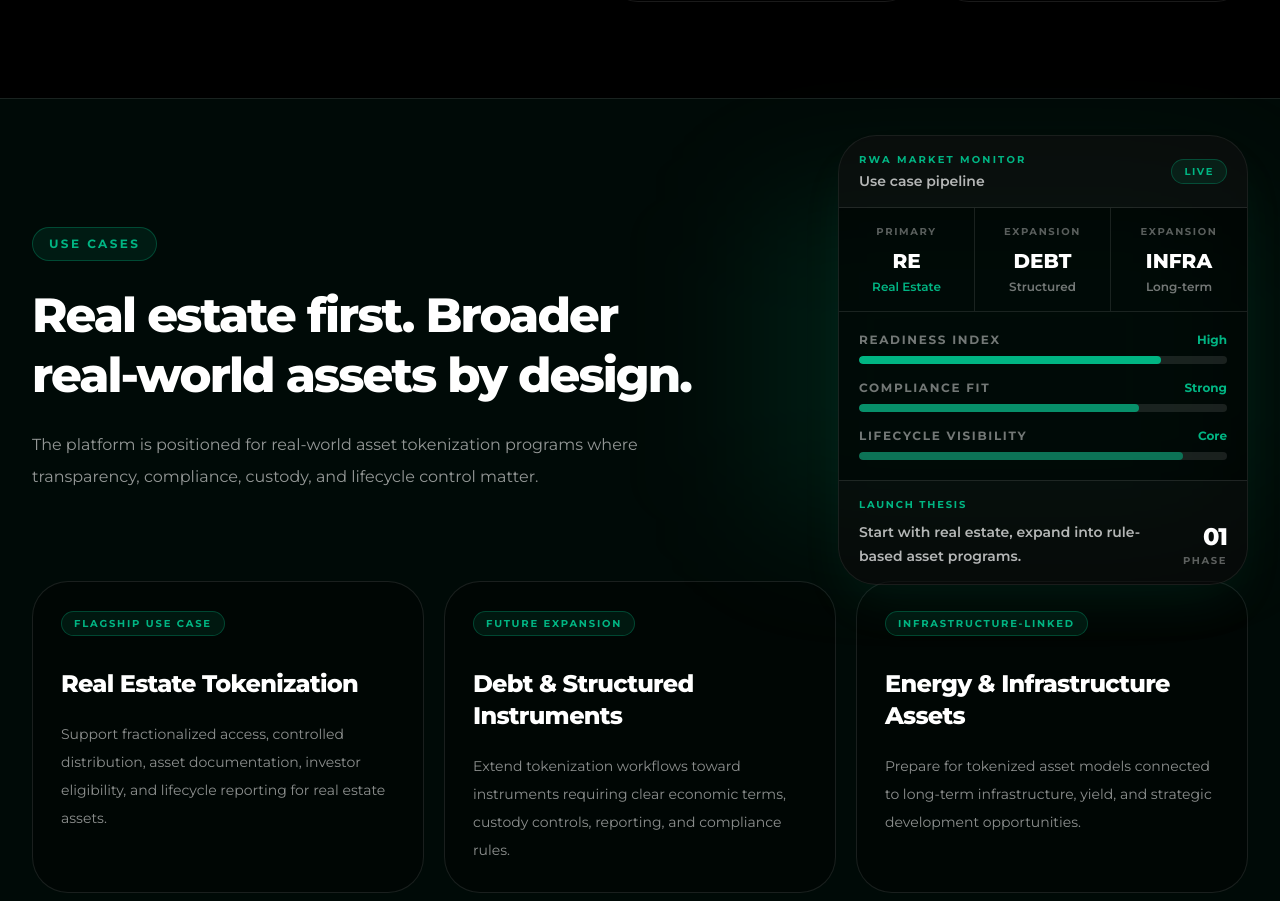
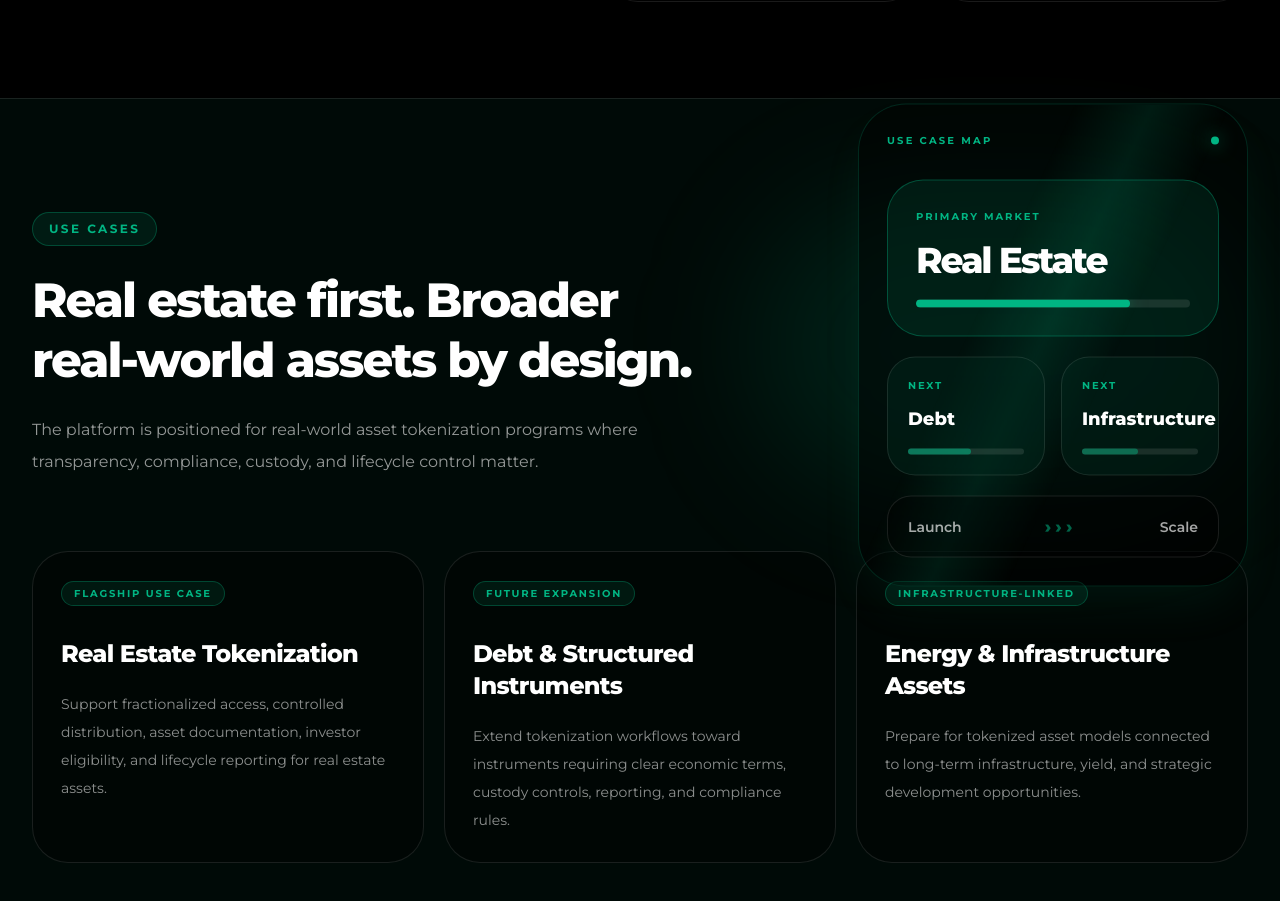
Before and after one commit to selmanpak/firstdata-website, a React (Vite) app: page / in a window 1280 px wide. Shown: the part 3515-4416 px from the top of the page. Built offline with nearby package versions, Linux system fonts and the light colour scheme.

Commit message:
Simplify homepage use cases visual with shimmer style

```diff
--- a/src/pages/Home.tsx
+++ b/src/pages/Home.tsx
@@ -253,115 +253,61 @@ export default function Home() {
               </p>
             </div>
 
-            <div className="relative hidden min-h-[330px] lg:block">
-              <div className="absolute inset-0 rounded-[3rem] bg-[#00B583]/10 blur-3xl" />
-              <div className="absolute right-0 top-1/2 w-[410px] -translate-y-1/2 overflow-hidden rounded-[2.4rem] border border-white/10 bg-black/60 shadow-2xl shadow-[#00B583]/10">
-                <div className="flex items-center justify-between border-b border-white/10 bg-white/[0.035] px-5 py-4">
-                  <div>
+            <div className="relative hidden min-h-[300px] lg:block">
+              <div className="absolute inset-0 rounded-full bg-[#00B583]/12 blur-3xl" />
+              <div className="absolute right-0 top-1/2 w-[390px] -translate-y-1/2 overflow-hidden rounded-[3rem] border border-[#00B583]/20 bg-black/45 p-7 shadow-2xl shadow-[#00B583]/10">
+                <div className="absolute inset-0 bg-[linear-gradient(115deg,transparent_0%,transparent_35%,rgba(0,181,131,0.13)_48%,transparent_61%,transparent_100%)] animate-pulse" />
+
+                <div className="relative z-10">
+                  <div className="flex items-center justify-between">
                     <div className="text-[10px] font-bold uppercase tracking-[0.22em] text-[#00B583]">
-                      RWA Market Monitor
+                      Use Case Map
                     </div>
-                    <div className="mt-1 text-sm font-semibold text-white/70">
-                      Use case pipeline
+                    <div className="h-2 w-2 rounded-full bg-[#00B583] shadow-[0_0_18px_rgba(0,181,131,0.8)]" />
+                  </div>
+
+                  <div className="mt-8 rounded-[2.25rem] border border-[#00B583]/35 bg-[#00B583]/10 p-7">
+                    <div className="text-[10px] font-bold uppercase tracking-[0.2em] text-[#00B583]">
+                      Primary Market
                     </div>
-                  </div>
-                  <div className="rounded-full border border-[#00B583]/30 bg-[#00B583]/10 px-3 py-1 text-[10px] font-bold uppercase tracking-[0.16em] text-[#00B583]">
-                    Live
-                  </div>
-                </div>
-
-                <div className="grid grid-cols-3 border-b border-white/10 text-center">
-                  <div className="border-r border-white/10 px-4 py-4">
-                    <div className="text-[10px] font-bold uppercase tracking-[0.16em] text-white/35">
-                      Primary
-                    </div>
-                    <div className="mt-2 text-xl font-extrabold text-white">
-                      RE
-                    </div>
-                    <div className="mt-1 text-xs font-semibold text-[#00B583]">
+                    <div className="mt-4 text-4xl font-extrabold tracking-[-0.06em] text-white">
                       Real Estate
                     </div>
-                  </div>
-                  <div className="border-r border-white/10 px-4 py-4">
-                    <div className="text-[10px] font-bold uppercase tracking-[0.16em] text-white/35">
-                      Expansion
-                    </div>
-                    <div className="mt-2 text-xl font-extrabold text-white">
-                      DEBT
-                    </div>
-                    <div className="mt-1 text-xs font-semibold text-white/45">
-                      Structured
-                    </div>
-                  </div>
-                  <div className="px-4 py-4">
-                    <div className="text-[10px] font-bold uppercase tracking-[0.16em] text-white/35">
-                      Expansion
-                    </div>
-                    <div className="mt-2 text-xl font-extrabold text-white">
-                      INFRA
-                    </div>
-                    <div className="mt-1 text-xs font-semibold text-white/45">
-                      Long-term
-                    </div>
-                  </div>
-                </div>
-
-                <div className="space-y-4 p-5">
-                  <div>
-                    <div className="mb-2 flex items-center justify-between text-xs">
-                      <span className="font-bold uppercase tracking-[0.14em] text-white/45">
-                        Readiness index
-                      </span>
-                      <span className="font-bold text-[#00B583]">High</span>
-                    </div>
-                    <div className="h-2 overflow-hidden rounded-full bg-white/10">
-                      <div className="h-full w-[82%] rounded-full bg-[#00B583]" />
+                    <div className="mt-5 h-2 overflow-hidden rounded-full bg-white/10">
+                      <div className="h-full w-[78%] rounded-full bg-[#00B583] shadow-[0_0_18px_rgba(0,181,131,0.5)]" />
                     </div>
                   </div>
 
-                  <div>
-                    <div className="mb-2 flex items-center justify-between text-xs">
-                      <span className="font-bold uppercase tracking-[0.14em] text-white/45">
-                        Compliance fit
-                      </span>
-                      <span className="font-bold text-[#00B583]">Strong</span>
+                  <div className="mt-5 grid grid-cols-2 gap-4">
+                    <div className="rounded-[1.75rem] border border-white/10 bg-[#00291D]/45 p-5">
+                      <div className="text-[10px] font-bold uppercase tracking-[0.18em] text-[#00B583]">
+                        Next
+                      </div>
+                      <div className="mt-3 text-lg font-extrabold text-white">
+                        Debt
+                      </div>
+                      <div className="mt-4 h-1.5 rounded-full bg-white/10">
+                        <div className="h-full w-[54%] rounded-full bg-[#00B583]/55" />
+                      </div>
                     </div>
-                    <div className="h-2 overflow-hidden rounded-full bg-white/10">
-                      <div className="h-full w-[76%] rounded-full bg-[#00B583]/75" />
+
+                    <div className="rounded-[1.75rem] border border-white/10 bg-[#00291D]/45 p-5">
+                      <div className="text-[10px] font-bold uppercase tracking-[0.18em] text-[#00B583]">
+                        Next
+                      </div>
+                      <div className="mt-3 text-lg font-extrabold text-white">
+                        Infrastructure
+                      </div>
+                      <div className="mt-4 h-1.5 rounded-full bg-white/10">
+                        <div className="h-full w-[48%] rounded-full bg-[#00B583]/45" />
+                      </div>
                     </div>
                   </div>
 
-                  <div>
-                    <div className="mb-2 flex items-center justify-between text-xs">
-                      <span className="font-bold uppercase tracking-[0.14em] text-white/45">
-                        Lifecycle visibility
-                      </span>
-                      <span className="font-bold text-[#00B583]">Core</span>
-                    </div>
-                    <div className="h-2 overflow-hidden rounded-full bg-white/10">
-                      <div className="h-full w-[88%] rounded-full bg-[#00B583]/55" />
-                    </div>
-                  </div>
-                </div>
-
-                <div className="border-t border-white/10 bg-white/[0.025] px-5 py-4">
-                  <div className="grid grid-cols-[1fr_auto] items-end gap-5">
-                    <div>
-                      <div className="text-[10px] font-bold uppercase tracking-[0.18em] text-[#00B583]">
-                        Launch thesis
-                      </div>
-                      <div className="mt-2 text-sm font-semibold leading-6 text-white/70">
-                        Start with real estate, expand into rule-based asset programs.
-                      </div>
-                    </div>
-                    <div className="text-right">
-                      <div className="text-2xl font-extrabold tracking-[-0.04em] text-white">
-                        01
-                      </div>
-                      <div className="text-[10px] font-bold uppercase tracking-[0.16em] text-white/35">
-                        Phase
-                      </div>
-                    </div>
+                  <div className="mt-5 flex items-center justify-between rounded-[1.5rem] border border-white/10 bg-black/35 px-5 py-4">
+                    <span className="text-sm font-semibold text-white/65">Launch</span>
+                    <span className="text-lg font-extrabold tracking-[0.24em] text-[#00B583]/55">›››</span>
+                    <span className="text-sm font-semibold text-white/65">Scale</span>
                   </div>
                 </div>
               </div>
```
